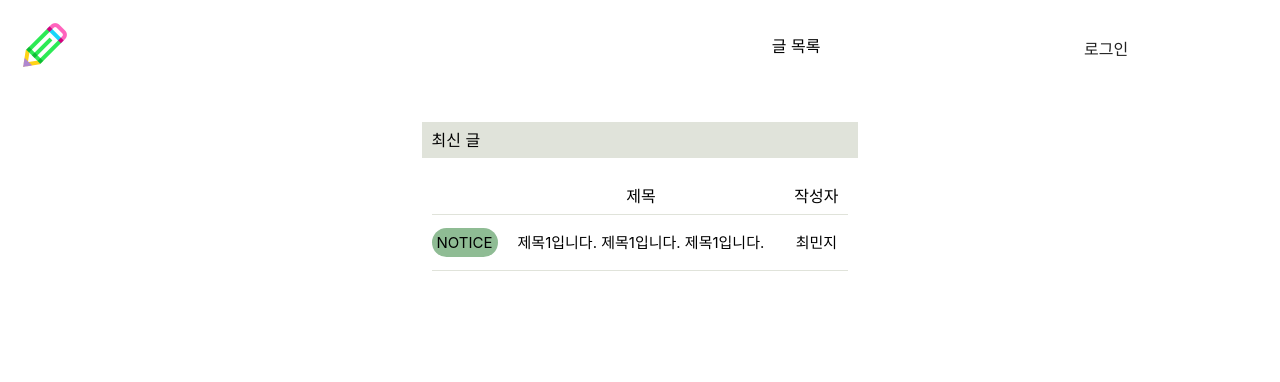
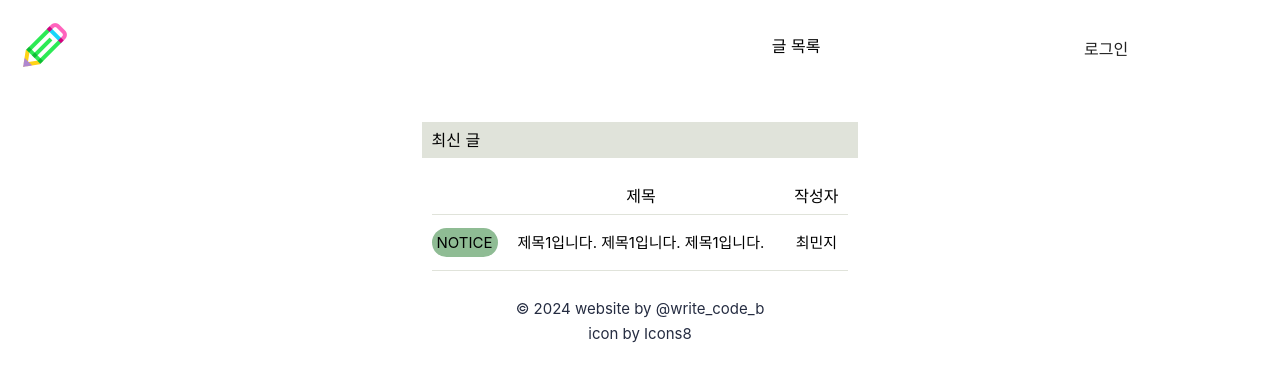
Before and after one commit to write-code-b/react-board, a React (Vite) app in the folder react-board/: page / in a window 1280 px wide. Shown: the top 382 px of the page. Built offline with nearby package versions, Linux system fonts and the light colour scheme; a web font is replaced by a local one.

Commit message:
footer 구현

```diff
--- a/react-board/src/App.scss
+++ b/react-board/src/App.scss
@@ -1,5 +1,6 @@
 @use "sass:list";
 $grey: #e0e3da;
+$lightBlack: #252c41;
 $fontSmall: 0.938rem;
 $fontMedium: 1rem;
 $fontBig: 1.25rem;
@@ -106,3 +107,27 @@ article h2 {
   border-radius: 20px;
   background-color: #8fbc94;
 }
+
+// Footer
+#footer {
+  display: flex;
+  flex-direction: column;
+  align-items: center;
+  justify-content: center;
+  font-size: $fontSmall;
+  text-align: center;
+  color: $lightBlack;
+}
+#footer a {
+  text-decoration: none;
+  color: $lightBlack;
+}
+#footer > div {
+  display: flex;
+  gap: 0.625rem;
+  flex-wrap: wrap;
+  flex-direction: column;
+  align-items: center;
+  justify-content: center;
+  padding: 1.875rem;
+}
--- /dev/null
+++ b/react-board/src/pages/Footer.jsx
@@ -0,0 +1,18 @@
+function Footer() {
+  return (
+    <>
+      <div id="footer">
+        <div>
+          <a target="_blank" href="https://github.com/write-code-b/Conan-Card">
+            © 2024 website by @write_code_b
+          </a>
+          <a target="_blank" href="https://icons8.com">
+            icon by Icons8
+          </a>
+        </div>
+      </div>
+    </>
+  );
+}
+
+export default Footer;
--- a/react-board/src/pages/Home.jsx
+++ b/react-board/src/pages/Home.jsx
@@ -1,11 +1,13 @@
 import Header from "./Header";
 import MainSection from "./MainSection";
+import Footer from "./Footer";
 
 function Home() {
   return (
     <>
       <Header />
       <MainSection />
+      <Footer/>
     </>
   );
 }
```
